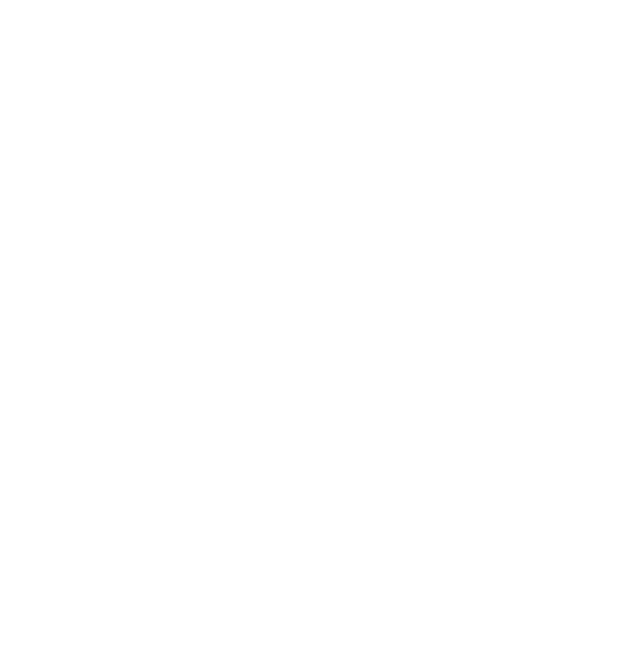
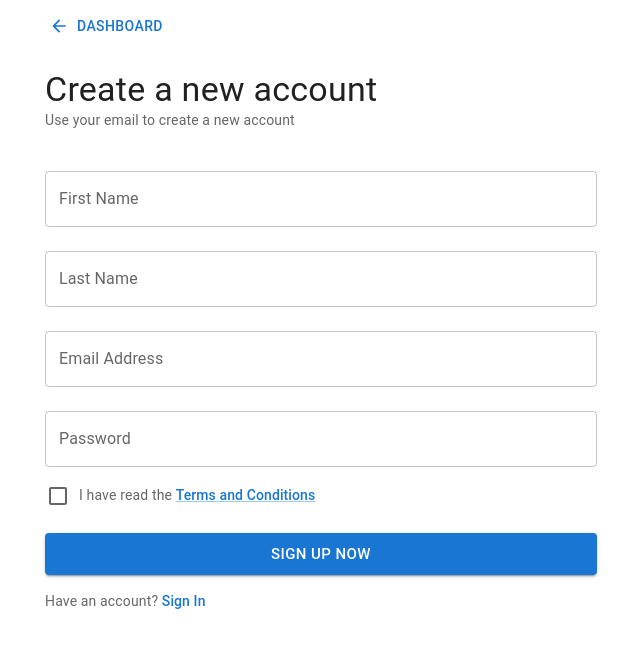
Before and after one commit to LeoD-E1/my-dashboard, a React (Create React App) app: page /register in a window 1280 px wide. Shown: the top 648 px of the page, without its empty margins (319-959 px from the left). Built offline with nearby package versions, Linux system fonts and the light colour scheme.

Commit message:
added new component register

```diff
--- a/src/App.tsx
+++ b/src/App.tsx
@@ -3,8 +3,9 @@ import {Switch, Route} from 'wouter';
 // importing  Components
 import HomePage from 'views/Visitor/HomePage';
 import Home from 'views/UserLoggedIn/Home/Home';
-import Login from 'views/Visitor/Login';
+import Login from 'views/Visitor/Login/Login';
 import Dashboard from 'views/UserLoggedIn/Dashboard/Dashboard';
+import Register from 'views/Visitor/Register/Register';
 
 function App() {
   return (
@@ -13,6 +14,7 @@ function App() {
         <Route path="/" component={HomePage} />
         <Route path="/:user/home" component={Home} />
         <Route path="/login" component={Login} />
+        <Route path="/register" component={Register} />
         <Route path="/dashboard" component={Dashboard} />
       </Switch>
     </div>
--- a/src/views/Visitor/Login.tsx
+++ /dev/null
@@ -1,9 +0,0 @@
-import React from 'react'
-
-const Login = () => {
-  return (
-    <div>Login</div>
-  )
-}
-
-export default Login
--- /dev/null
+++ b/src/views/Visitor/Login/Login.tsx
@@ -0,0 +1,120 @@
+import {
+  Box,
+  Button,
+  Container,
+  Grid,
+  Link,
+  TextField,
+  Typography,
+} from "@mui/material";
+import ArrowBackIcon from "@mui/icons-material/ArrowBack";
+import FacebookIcon from "@mui/icons-material/Facebook";
+import GoogleIcon from "@mui/icons-material/Google";
+
+const Login = () => {
+  return (
+    <>
+      <Box
+        component="main"
+        sx={{
+          alignItems: "center",
+          display: "flex",
+          flexGrow: 1,
+          minHeight: "100%",
+        }}
+      >
+        <Container maxWidth="sm">
+          <Link href="/dashboard">
+            <Button
+              component="a"
+              startIcon={<ArrowBackIcon fontSize="small" />}
+            >
+              Dashboard
+            </Button>
+          </Link>
+          <form onSubmit={() => {}}>
+            <Box sx={{ my: 3 }}>
+              <Typography color="textPrimary" variant="h4">
+                Sign in
+              </Typography>
+              <Typography color="textSecondary" gutterBottom variant="body2">
+                Sign in on the internal platform
+              </Typography>
+            </Box>
+            <Grid container spacing={3}>
+              <Grid item xs={12} md={6}>
+                <Button
+                  color="info"
+                  fullWidth
+                  startIcon={<FacebookIcon />}
+                  // onClick={formik.handleSubmit}
+                  size="large"
+                  variant="contained"
+                >
+                  Login with Facebook
+                </Button>
+              </Grid>
+              <Grid item xs={12} md={6}>
+                <Button
+                  fullWidth
+                  color="error"
+                  startIcon={<GoogleIcon />}
+                  onClick={() => {}}
+                  size="large"
+                  variant="contained"
+                >
+                  Login with Google
+                </Button>
+              </Grid>
+            </Grid>
+            <Box
+              sx={{
+                pb: 1,
+                pt: 3,
+              }}
+            >
+              <Typography align="center" color="textSecondary" variant="body1">
+                or login with email address
+              </Typography>
+            </Box>
+            <TextField
+              fullWidth
+              label="Email Address"
+              margin="normal"
+              name="email"
+              type="email"
+              variant="outlined"
+            />
+            <TextField
+              fullWidth
+              label="Password"
+              margin="normal"
+              name="password"
+              type="password"
+              variant="outlined"
+            />
+            <Box sx={{ py: 2 }}>
+              <Button
+                color="primary"
+                fullWidth
+                size="large"
+                type="submit"
+                variant="contained"
+              >
+                Sign In Now
+              </Button>
+            </Box>
+            <Typography color="textSecondary" variant="body2">
+              Don&apos;t have an account?
+              <Link href="/register">
+                Sign Up
+              </Link>
+            </Typography>
+          </form>
+        </Container>
+      </Box>
+    </>
+  );
+};
+
+export default Login;
--- /dev/null
+++ b/src/views/Visitor/Register/Register.tsx
@@ -0,0 +1,143 @@
+
+import {
+  Box,
+  Button,
+  Checkbox,
+  Container,
+  Link,
+  TextField,
+  Typography
+} from '@mui/material';
+import ArrowBackIcon from '@mui/icons-material/ArrowBack';
+
+const Register = () => {
+
+  return (
+    <>
+      <Box
+        component="main"
+        sx={{
+          alignItems: 'center',
+          display: 'flex',
+          flexGrow: 1,
+          minHeight: '100%'
+        }}
+      >
+        <Container maxWidth="sm">
+          <Link href="/dashboard">
+            <Button
+              component="a"
+              startIcon={<ArrowBackIcon fontSize="small" />}
+            >
+              Dashboard
+            </Button>
+          </Link>
+          <form>
+            <Box sx={{ my: 3 }}>
+              <Typography
+                color="textPrimary"
+                variant="h4"
+              >
+                Create a new account
+              </Typography>
+              <Typography
+                color="textSecondary"
+                gutterBottom
+                variant="body2"
+              >
+                Use your email to create a new account
+              </Typography>
+            </Box>
+            <TextField
+              fullWidth
+              label="First Name"
+              margin="normal"
+              name="firstName"
+              variant="outlined"
+            />
+            <TextField
+              fullWidth
+              label="Last Name"
+              margin="normal"
+              name="lastName"
+              variant="outlined"
+            />
+            <TextField
+              fullWidth
+              label="Email Address"
+              margin="normal"
+              name="email"
+              type="email"
+              variant="outlined"
+            />
+            <TextField
+              fullWidth
+              label="Password"
+              margin="normal"
+              name="password"
+              type="password"
+              variant="outlined"
+            />
+            <Box
+              sx={{
+                alignItems: 'center',
+                display: 'flex',
+                ml: -1
+              }}
+            >
+              <Checkbox
+                name="policy"
+              />
+              <Typography
+                color="textSecondary"
+                variant="body2"
+              >
+                I have read the
+                {' '}
+
+                  <Link
+                    color="primary"
+                    underline="always"
+                    variant="subtitle2"
+                  >
+                    Terms and Conditions
+                  </Link>
+
+              </Typography>
+            </Box>
+
+            <Box sx={{ py: 2 }}>
+              <Button
+                color="primary"
+                fullWidth
+                size="large"
+                type="submit"
+                variant="contained"
+              >
+                Sign Up Now
+              </Button>
+            </Box>
+            <Typography
+              color="textSecondary"
+              variant="body2"
+            >
+              Have an account?
+              {' '}
+
+                <Link
+                  href="/login"
+                  variant="subtitle2"
+                  underline="hover"
+                >
+                  Sign In
+                </Link>
+
+            </Typography>
+          </form>
+        </Container>
+      </Box>
+    </>
+  );
+};
+
+export default Register;
```
